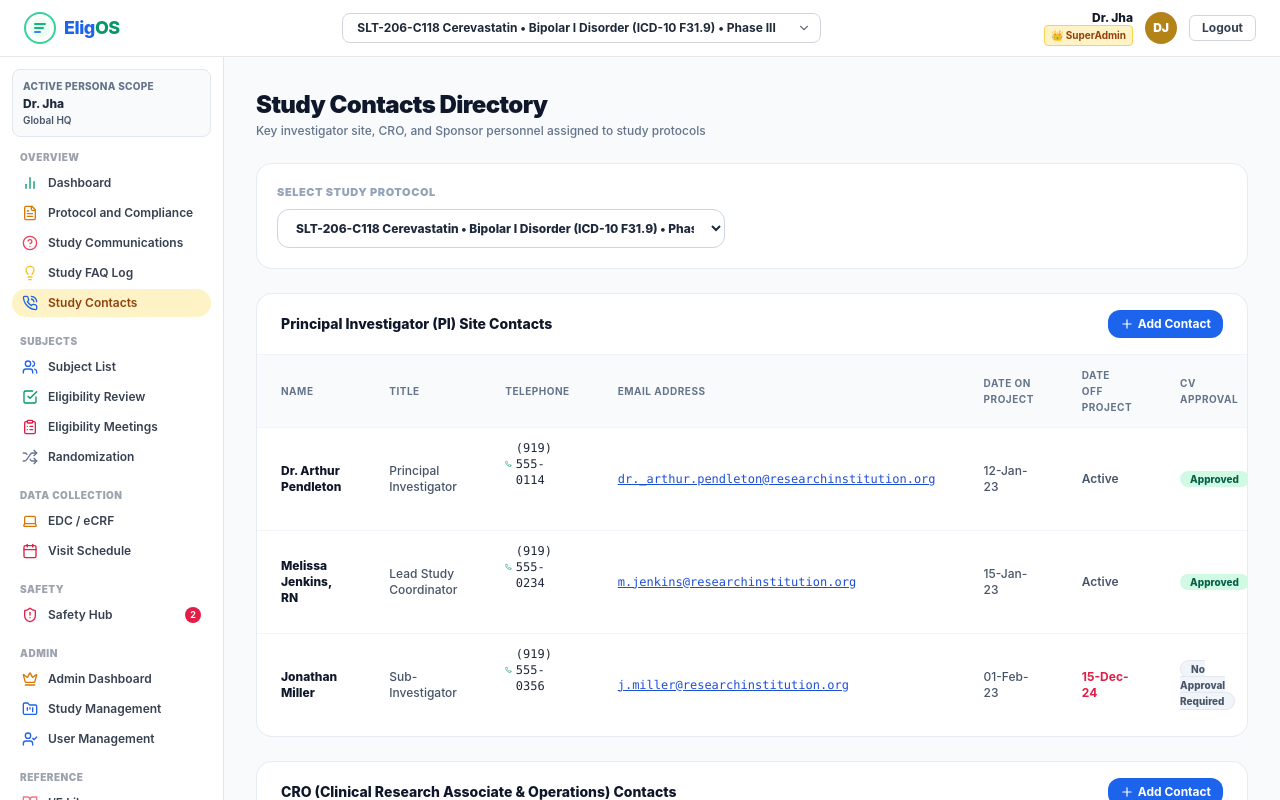
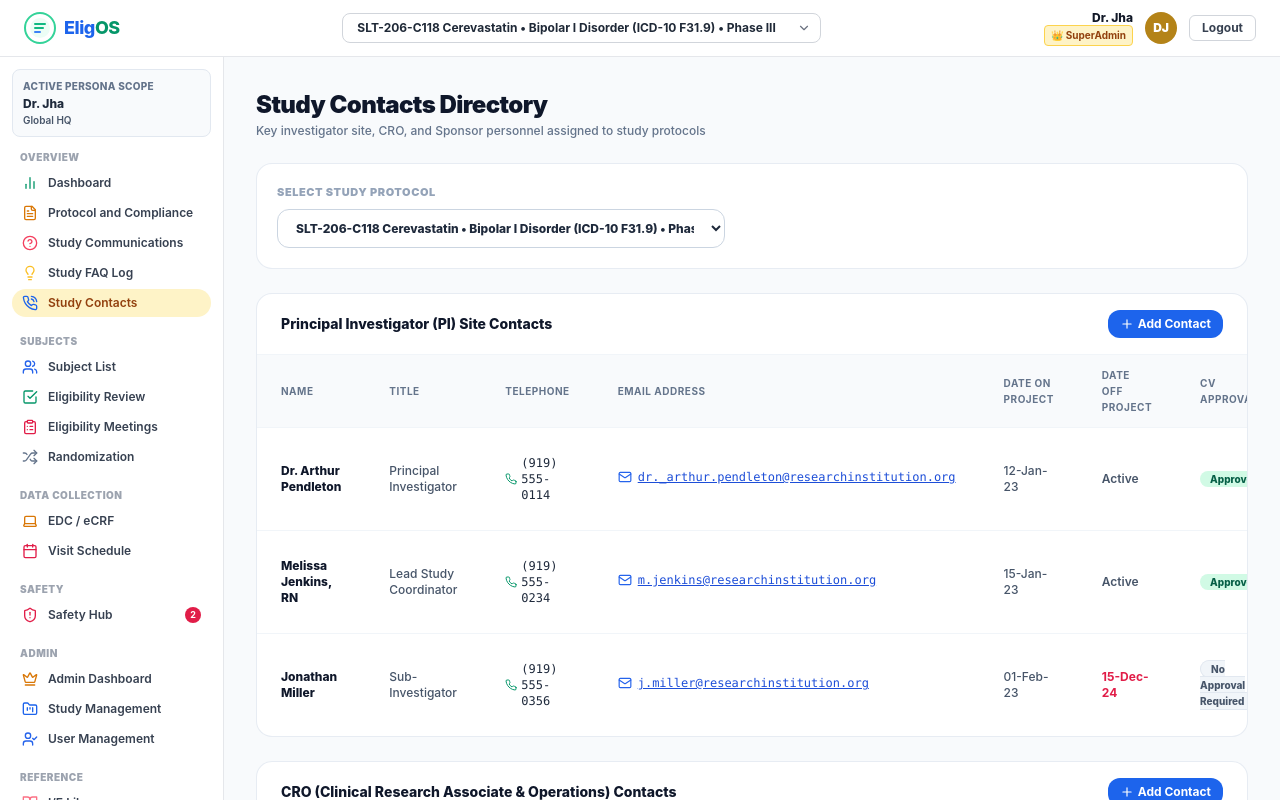
Before and after one commit to shivkumarjha1/eligos1, a Next.js app: page / in a window 1280 px wide. Both pictures are taken after a click on the button "Study Contacts". Shown: the top 800 px of the page. Built offline with nearby package versions, Linux system fonts and the light colour scheme.

Commit message:
Make all current and future email addresses in Study Contacts Directory clickable mailto links with mail icons

```diff
--- a/src/components/DirectoryTable.tsx
+++ b/src/components/DirectoryTable.tsx
@@ -84,7 +84,15 @@ export const DirectoryTable: React.FC = () => {
                     <td className="px-5 py-3 font-semibold text-gray-900">
                       {u.first} {u.last}
                     </td>
-                    <td className="px-5 py-3 text-gray-600 font-mono">{u.email}</td>
+                    <td className="px-5 py-3 text-gray-600 font-mono">
+                      <a
+                        href={`mailto:${u.email}`}
+                        className="text-blue-700 hover:text-blue-900 font-medium underline transition"
+                        title={`Send email to ${u.email}`}
+                      >
+                        {u.email}
+                      </a>
+                    </td>
                     <td className="px-5 py-3 text-gray-800 font-medium">
                       {isEditing ? (
                         <input
--- a/src/components/StudyContactsDirectorySection.tsx
+++ b/src/components/StudyContactsDirectorySection.tsx
@@ -308,12 +308,25 @@ export const StudyContactsDirectorySection: React.FC = () => {
                 <tr key={c.id} className="hover:bg-slate-50/80 transition">
                   <td className="px-6 py-3 font-extrabold text-slate-900">{c.name}</td>
                   <td className="px-6 py-3 text-slate-600 font-medium">{c.title}</td>
-                  <td className="px-6 py-3 text-slate-800 font-mono flex items-center gap-1">
-                    <Phone className="w-3 h-3 text-emerald-600" />
-                    <span>{c.phone}</span>
+                  <td className="px-6 py-3 text-slate-800 font-mono">
+                    <a
+                      href={`tel:${c.phone}`}
+                      className="inline-flex items-center gap-1 hover:text-emerald-700 transition"
+                      title={`Call ${c.phone}`}
+                    >
+                      <Phone className="w-3 h-3 text-emerald-600 shrink-0" />
+                      <span>{c.phone}</span>
+                    </a>
                   </td>
-                  <td className="px-6 py-3 font-mono text-blue-700 font-medium underline">
-                    {c.email}
+                  <td className="px-6 py-3 font-mono">
+                    <a
+                      href={`mailto:${c.email}`}
+                      className="inline-flex items-center gap-1.5 text-blue-700 hover:text-blue-900 font-medium underline transition"
+                      title={`Send email to ${c.email}`}
+                    >
+                      <Mail className="w-3.5 h-3.5 text-blue-600 shrink-0" />
+                      <span>{c.email}</span>
+                    </a>
                   </td>
                   <td className="px-6 py-3 text-slate-600 font-medium">{c.dateOn}</td>
                   <td className="px-6 py-3 font-medium">
```
